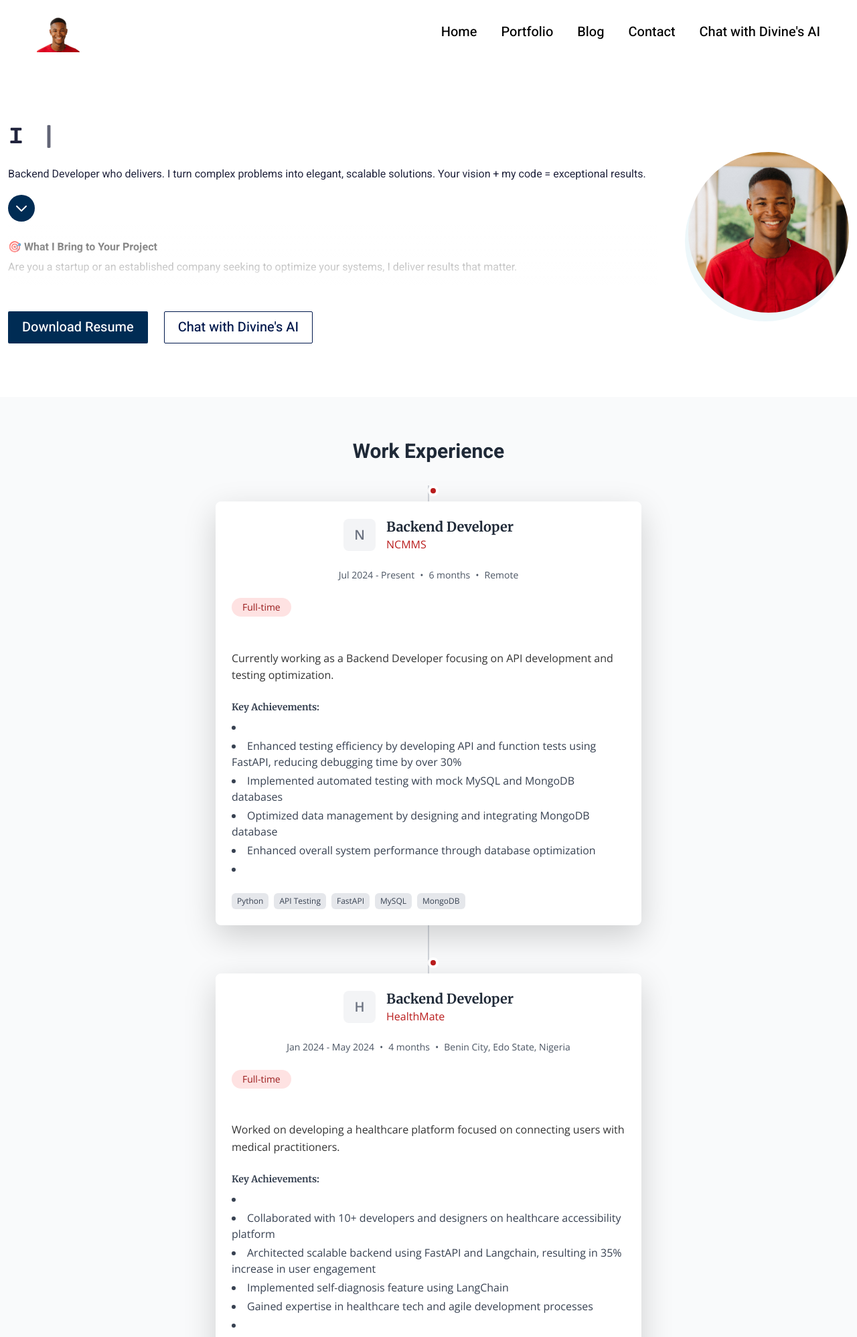
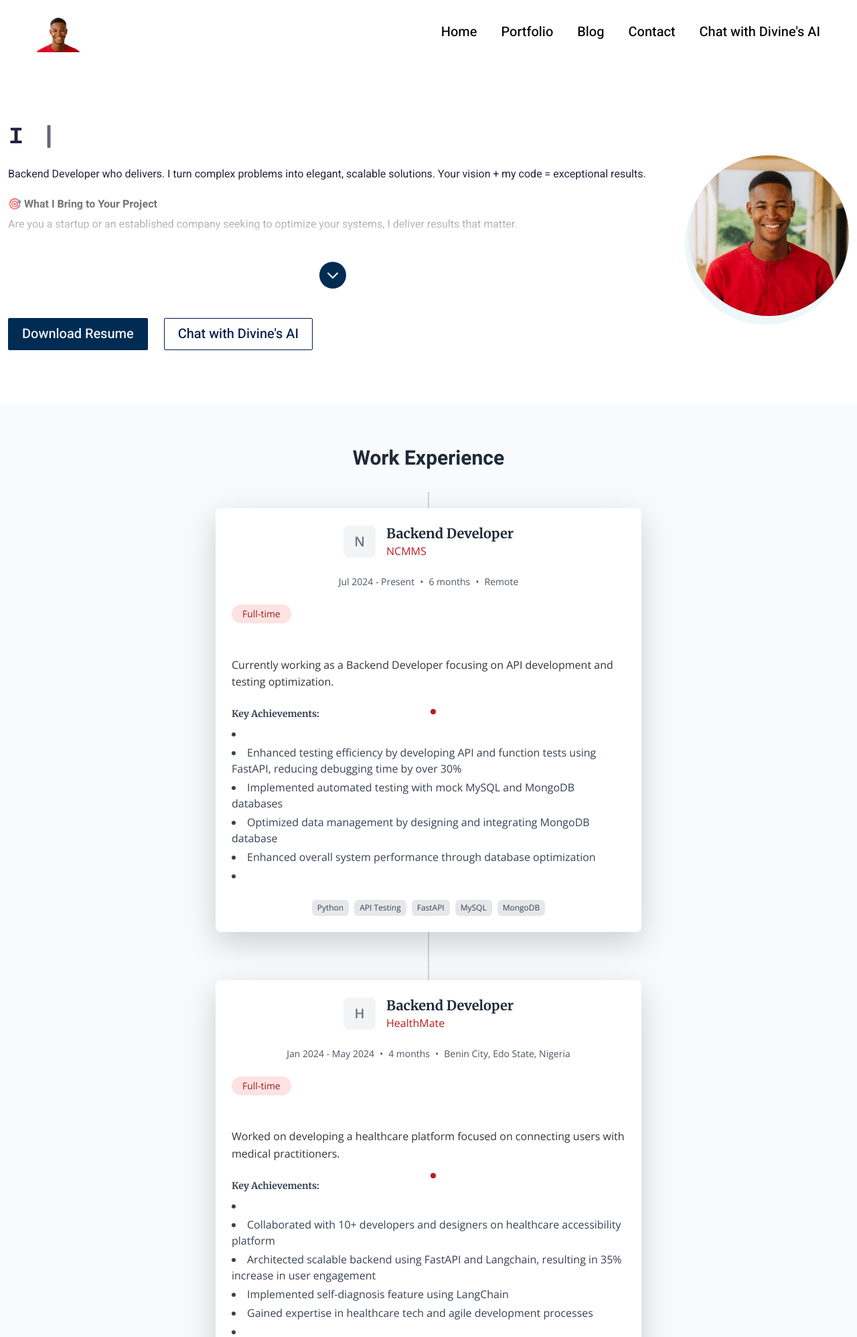
Before and after one commit to DivineUX23/Resume_website, a Django app: page / in a window 1280 px wide. Shown: the top 1997 px of the page at 67% size. Run offline with Django 5.2, Linux system fonts and the light colour scheme; data comes from the database, SQL or seed files in the repository; both versions use the stored data as it was after the commit; some libraries are stand-ins or nearby versions.

Commit message:
chat working and home page 2

```diff
--- a/my_resume/main/gemini_pro.py
+++ b/my_resume/main/gemini_pro.py
@@ -82,7 +82,7 @@ class Assistant():
 
         # Print history and response for debugging purposes
         #print(conversation_json)
-        #print(response.text)
+        print(response.text)
 
 
         return markdown.markdown(response.text) if response.text else "Error processing response, try again later"
--- a/my_resume/main/templates/main/index.html
+++ b/my_resume/main/templates/main/index.html
@@ -48,6 +48,16 @@ End CSS
 
             <p>{{me.userprofile.bio}}</p>
 
+
+            <!-- Expandable Content -->
+            <div class="expandable-content collapsed" id="expandable-content">
+              <div class="prose max-w-none">
+                {{ about.detailed_bio|safe }}
+              </div>
+              <!-- Action Buttons -->
+            </div>
+
+
             <!-- Expand/Collapse Button -->
             <div class="flex mt-6">
               <button class="expand-button p-2 rounded-full btn btnPrimary hover:btn btnPrimary text-white transition duration-200 bounce-animation"
@@ -58,13 +68,6 @@ End CSS
               </button>
             </div>
 
-            <!-- Expandable Content -->
-            <div class="expandable-content collapsed" id="expandable-content">
-              <div class="prose max-w-none">
-                {{ about.detailed_bio|safe }}
-              </div>
-              <!-- Action Buttons -->
-            </div>
 
             <div class="bannerBtnCol mt-4">
               <div class="row">
@@ -97,7 +100,7 @@ End CSS
 .expandable-content {
     transition: max-height 0.5s ease, opacity 0.5s ease;
     overflow: hidden;
-    max-height: 90px; /* Adjust based on desired preview height */
+    max-height: 100px; /* Adjust based on desired preview height */
     position: relative;
     opacity: 1;
 }
@@ -453,6 +456,13 @@ outline-offset: 2px;
   .tools-track > div {
       flex: none;
   }
+
+  .flex {
+    display: flex;
+    justify-content: center; /* Centers items horizontally */
+    align-items: center;     /* Centers items vertically (optional) */
+}
+
 </style>
 
 
```
Also changed, not shown: my_resume/db.sqlite3.
